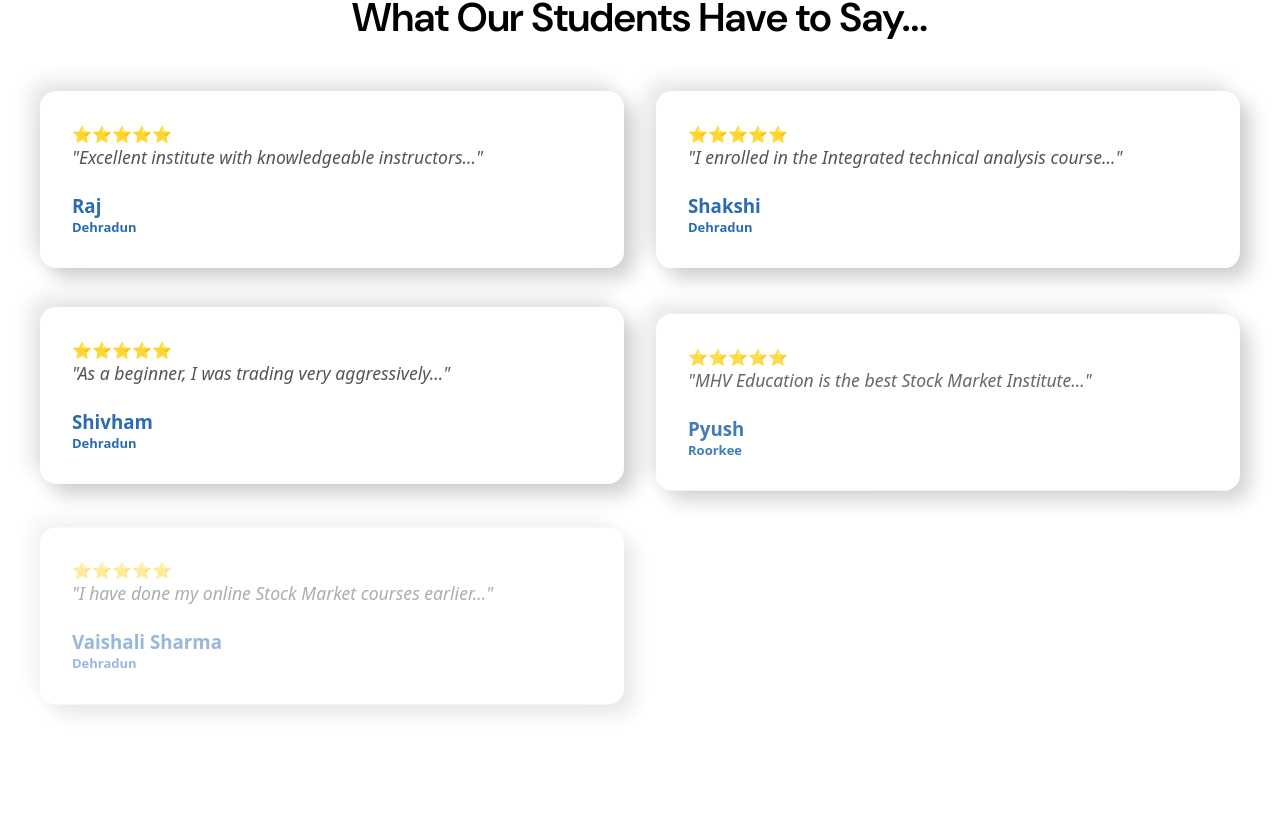
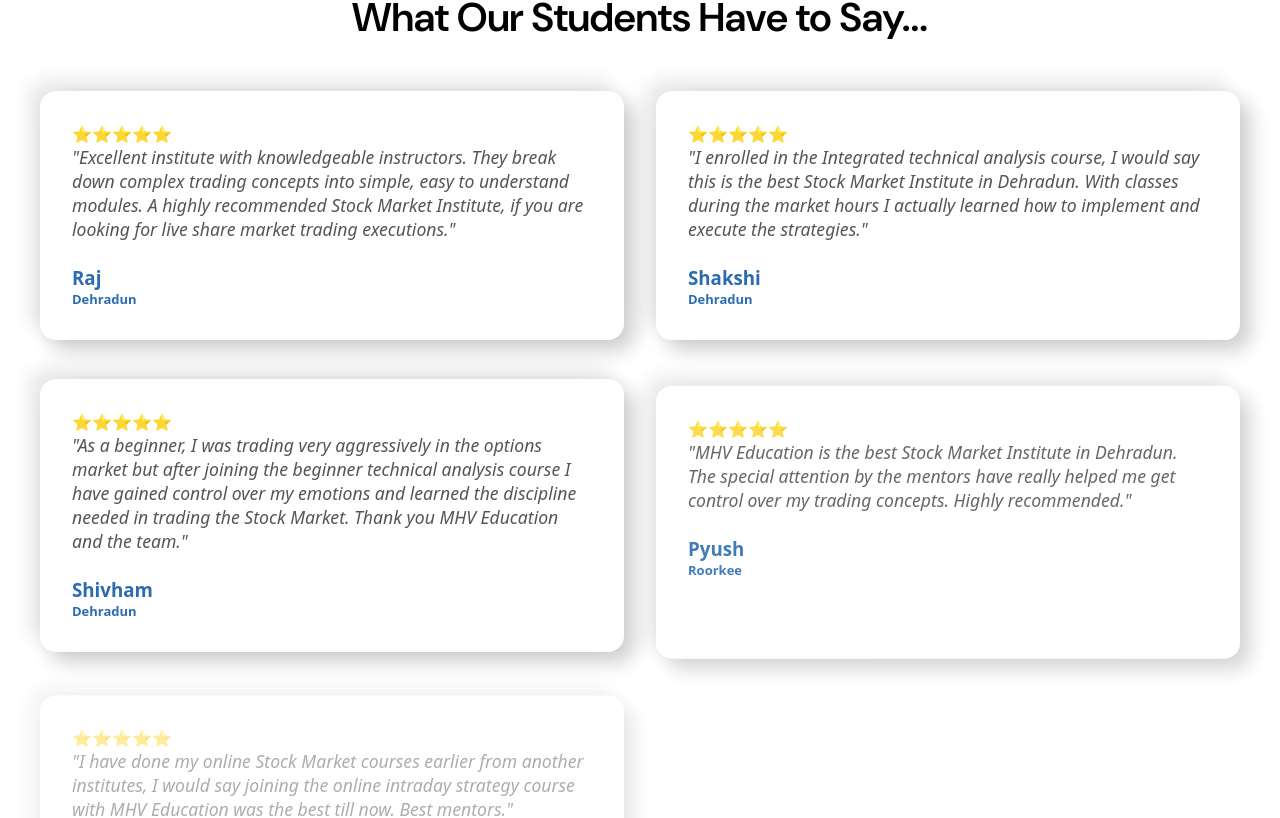
Before and after one commit to Akshat-NegI27/mhveducation, a React (Vite) app: page / in a window 1280 px wide. Shown: the part 1704-2522 px from the top of the page. Built offline with nearby package versions, Linux system fonts and the light colour scheme; some icons are missing.

Commit message:
testimonial fix✅

```diff
--- a/src/components/home-content/homeContent.jsx
+++ b/src/components/home-content/homeContent.jsx
@@ -15,57 +15,65 @@
   { id: 6, question: 'Is there a trial class or demo session available?', answer: 'Yes, all the trading courses at MHV Education include a 1 hour-free demo session for students.' },
   { id: 7, question: 'How is MHV Education Institute different from other stock market training institutes?', answer: 'At MHV Education we offer personalized mentorship through both Offline and Online modes. The courses are designed to equip you for long-term success in both trading and investing in stock market.' },
 ];
-
 const reviews = [
   {
     id: 1,
     name: 'Raj',
     place: 'Dehradun',
-    feedback: 'Excellent institute with knowledgeable instructors...',
+    feedback:
+      'Excellent institute with knowledgeable instructors. They break down complex trading concepts into simple, easy to understand modules. A highly recommended Stock Market Institute, if you are looking for live share market trading executions.',
   },
   {
     id: 2,
     name: 'Shakshi',
     place: 'Dehradun',
-    feedback: 'I enrolled in the Integrated technical analysis course...',
+    feedback:
+      'I enrolled in the Integrated technical analysis course, I would say this is the best Stock Market Institute in Dehradun. With classes during the market hours I actually learned how to implement and execute the strategies.',
   },
   {
     id: 3,
     name: 'Shivham',
     place: 'Dehradun',
-    feedback: 'As a beginner, I was trading very aggressively...',
+    feedback:
+      'As a beginner, I was trading very aggressively in the options market but after joining the beginner technical analysis course I have gained control over my emotions and learned the discipline needed in trading the Stock Market. Thank you MHV Education and the team.',
   },
   {
     id: 4,
     name: 'Pyush',
     place: 'Roorkee',
-    feedback: 'MHV Education is the best Stock Market Institute...',
+    feedback:
+      'MHV Education is the best Stock Market Institute in Dehradun. The special attention by the mentors have really helped me get control over my trading concepts. Highly recommended.',
   },
   {
     id: 5,
     name: 'Vaishali Sharma',
     place: 'Dehradun',
-    feedback: 'I have done my online Stock Market courses earlier...',
+    feedback:
+      'I have done my online Stock Market courses earlier from another institutes, I would say joining the online intraday strategy course with MHV Education was the best till now. Best mentors.',
   },
   {
     id: 6,
     name: 'Mayank Patel',
     place: 'Dehradun',
-    feedback: 'I had my online demo session with Mr. Prakhar...',
+    feedback:
+      'I had my online demo session with Mr. Prakhar, after that I knew exactly which share market course would be best suited for me. Let me tell you, this is the Best Stock market Institute in Dehradun, I am still learning and executing the strategies as guided. Thanks to MHV Education.',
   },
   {
     id: 7,
     name: 'Kanupriya Kothari',
     place: 'Dehradun',
-    feedback: 'Share market trading has been so much easier...',
+    feedback:
+      'Share market trading has been so much easier since I have joined this institute. Practical implementation of strategies is the best part of the course designed by this institute.',
   },
   {
     id: 8,
     name: 'Garima Rawat',
     place: 'Dehradun',
-    feedback: 'I joined the Elliott wave program...',
+    feedback:
+      'I joined the Elliott wave program, and it has provided me with one more trading and investment strategy in Share market. A must do course here.',
   },
 ];
+
 
 const HomeContent = () => {
   const [activeFaq, setActiveFaq] = useState(null);
```
